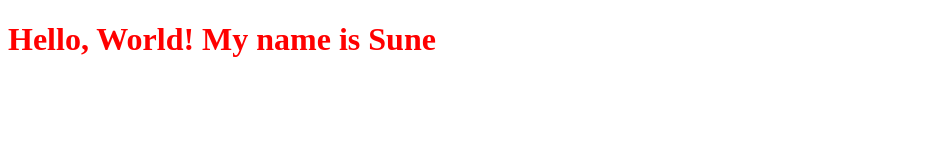
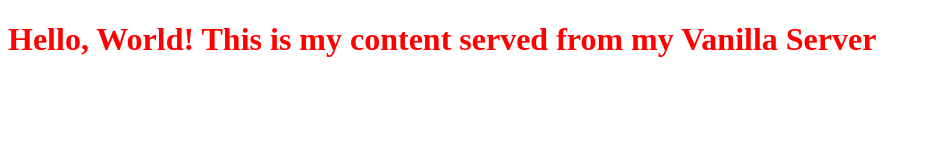
Before and after one commit to bqardi/vanilla-server, a website: page public/index.html in a window 1280 px wide. Shown: the whole page, without its empty margins (0-931 px from the left). Drawn offline with Linux system fonts and the light colour scheme.

Commit message:
Update texts

```diff
--- a/public/index.html
+++ b/public/index.html
@@ -3,11 +3,13 @@
   <head>
     <meta charset="UTF-8" />
     <meta name="viewport" content="width=device-width, initial-scale=1.0" />
-    <title>Serving a single HTML file</title>
+    <title>Vanilla Server Frontend</title>
     <link rel="stylesheet" href="css/styles.css" />
   </head>
   <body>
-    <h1 class="test">Hello, World! My name is Sune</h1>
+    <h1 class="test">
+      Hello, World! This is my content served from my Vanilla Server
+    </h1>
 
     <script src="js/app.js"></script>
   </body>
```
